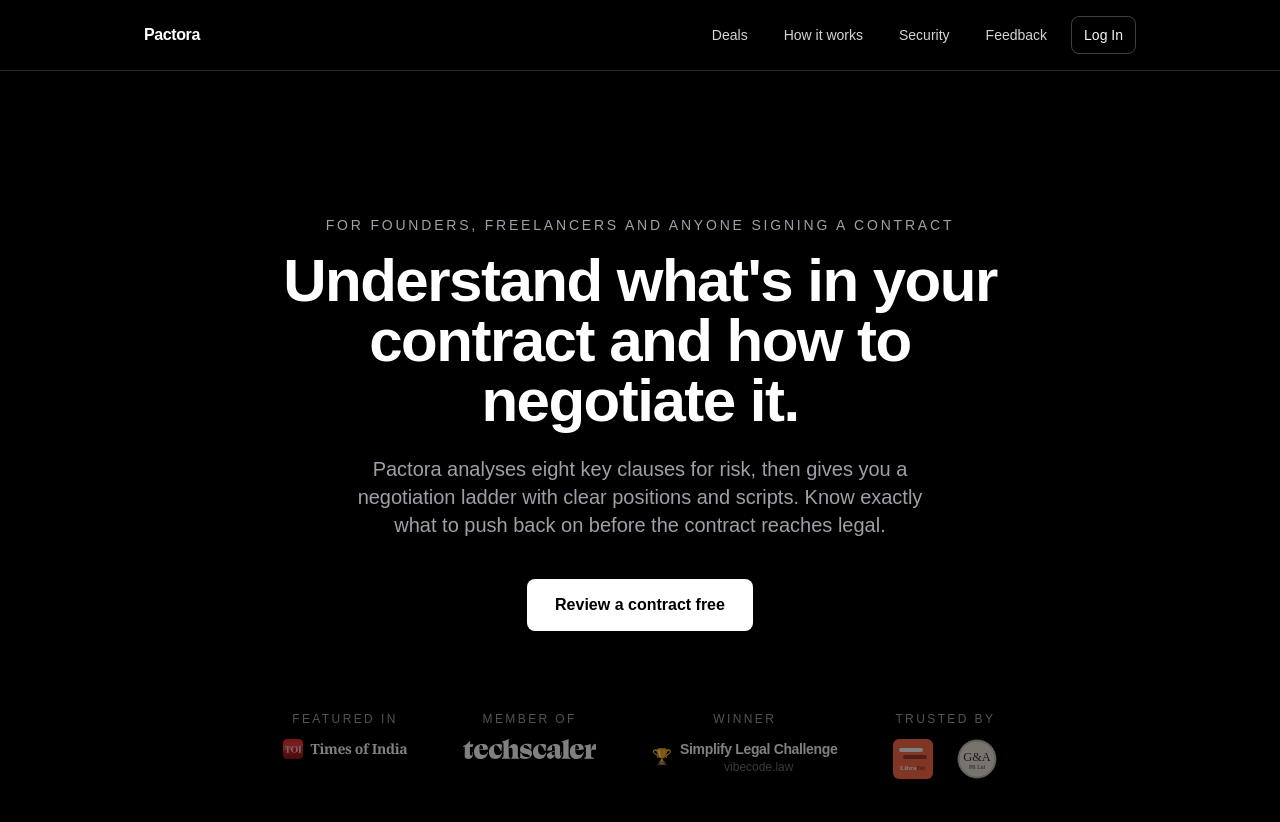
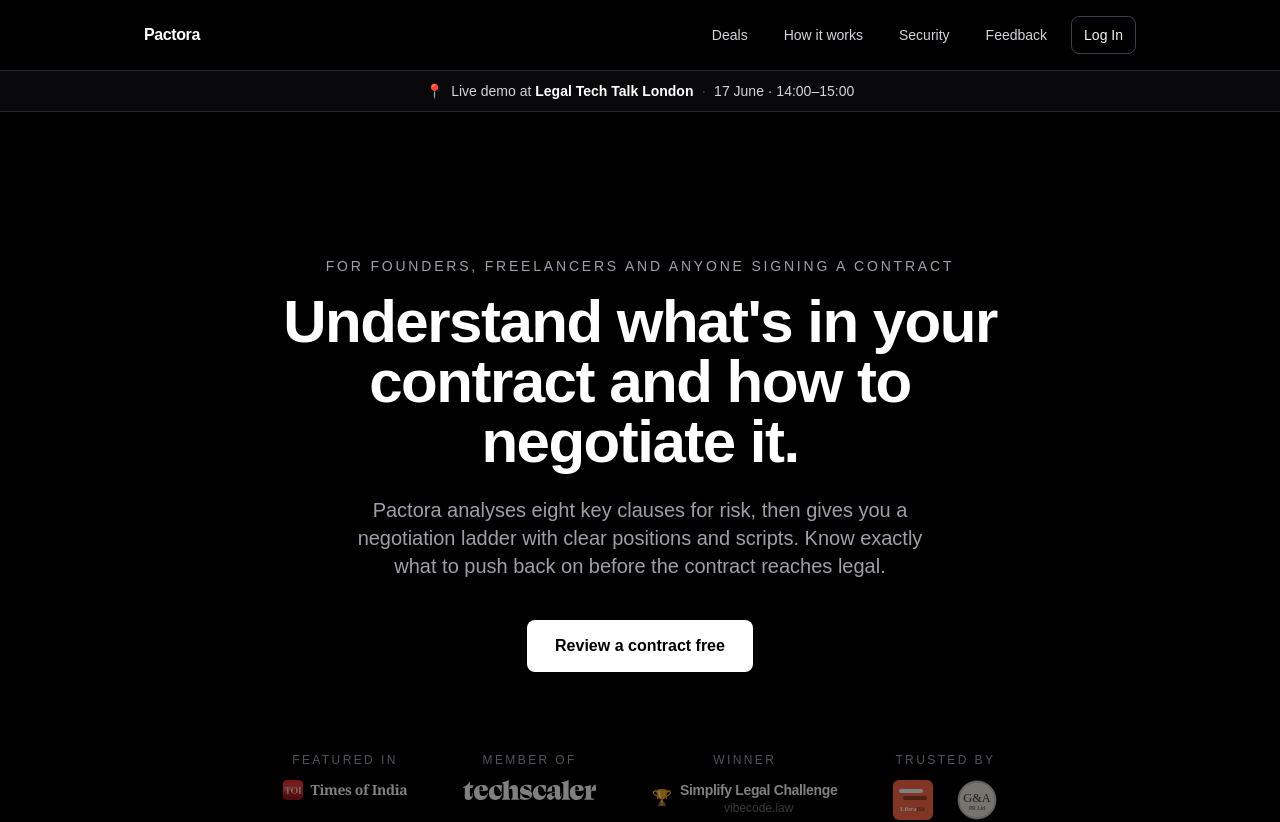
Before and after one commit to sneha210990/Pactora, a Next.js app: page / in a window 1280 px wide. Shown: the top 822 px of the page. Built offline with nearby package versions, Linux system fonts and the light colour scheme; no server answers.

Commit message:
feat: add Legal Tech Talk London announcement banner to homepage
Slim strip above the hero announcing the live demo slot on 17 June,
14:00-15:00 at Legal Tech Talk London.

https://claude.ai/code/session_01TeqjUdnet3mFXR83kUBH2w

```diff
--- a/app/page.tsx
+++ b/app/page.tsx
@@ -3,6 +3,13 @@ import Link from "next/link";
 export default function Home() {
   return (
     <main className="min-h-screen bg-black text-white">
+      <div className="border-b border-zinc-800 bg-zinc-950 px-4 py-2.5 text-center text-sm text-zinc-300">
+        <span className="mr-2">📍</span>
+        <span>Live demo at </span>
+        <span className="font-semibold text-white">Legal Tech Talk London</span>
+        <span className="mx-2 text-zinc-600">·</span>
+        <span>17 June · 14:00–15:00</span>
+      </div>
       <section className="flex flex-col items-center justify-center px-4 py-20 text-center md:py-36">
         <p className="mb-4 text-sm font-medium uppercase tracking-[0.2em] text-zinc-400">
           For founders, freelancers and anyone signing a contract
```
